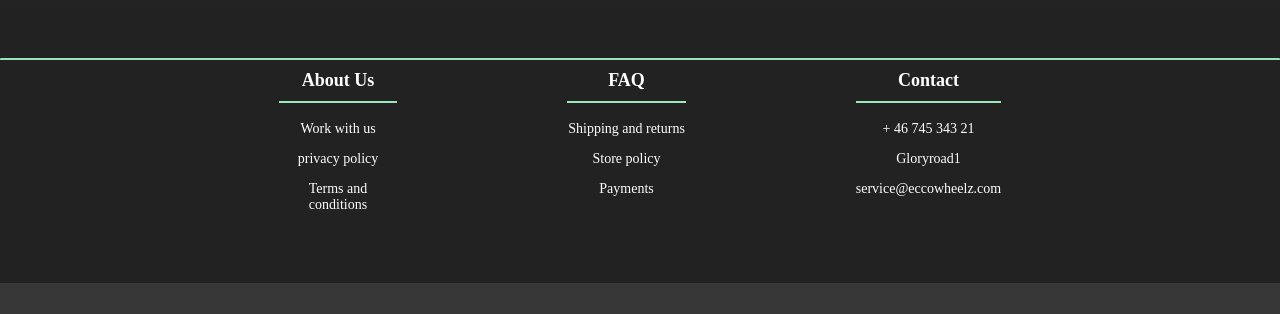
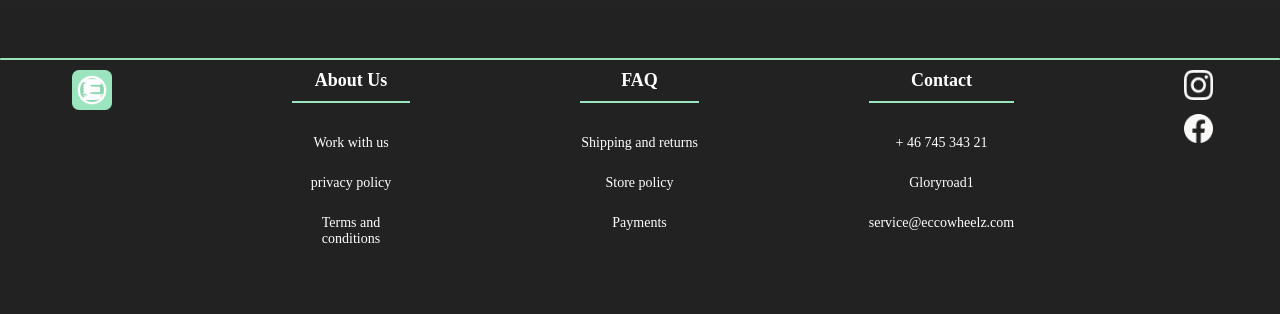
Before and after one commit to DiyanaR/EcoWheelz, a React (Create React App) app in the folder frontend/: page /#/ in a window 1280 px wide. Shown: the part 1002-1316 px from the top of the page. Before the commit the page ends 1285 px from the top, so only its background shows below. Built offline with nearby package versions, Linux system fonts and the light colour scheme; no server answers.

Commit message:
iconer i fottern

```diff
--- a/frontend/src/components/Checkout.tsx
+++ b/frontend/src/components/Checkout.tsx
@@ -71,8 +71,8 @@ const CheckoutPage = () => {
   };
 
   return (
+
     <div className="checkout-page">
-      {/* <h1 className="headline">Checkout </h1> */}
       <form className="form-border" onSubmit={handleSubmit}>
         <label className="label">
           Full Name:
--- a/frontend/src/components/Footer.tsx
+++ b/frontend/src/components/Footer.tsx
@@ -1,19 +1,25 @@
 import React from "react";
 import "../css/Footer.css";
-import { useState, useEffect, useRef } from "react";
+
 
 function Footer() {
   return (
     <>
       <div className="footer">
+
         <hr className="Productfooter-line" />
         <div className="footer-container">
+        <div className="desktop-icon">
+          <img src="/logo/Logo-desktop.png" alt="Desktop Icon" className="logo-image" />
+        </div>
           <div className="footer-column">
             <h3 className="footer-heading">About Us</h3>
             <p className="footer-link">Work with us</p>
             <p className="footer-link">privacy policy</p>
             <p className="footer-link">Terms and conditions</p>
+
           </div>
+
           <div className="footer-column">
             <h3 className="footer-heading">FAQ</h3>
             <p className="footer-link">Shipping and returns</p>
@@ -26,6 +32,20 @@ function Footer() {
             <p className="footer-link">Gloryroad1</p>
             <p className="footer-link">service@eccowheelz.com</p>
           </div>
+
+          <div className="icon-container">
+          <div className="instagramicon">
+          <img
+                className="footer-icons"
+                src="./icons/instagram.png"
+                alt="logo"
+              />
+            </div>
+            <div className="facebookicon">
+          <img className="footer-icons" src="./icons/fb.png" alt="logo" />
+          </div>
+          </div>
+
         </div>
       </div>
     </>
--- a/frontend/src/css/Footer.css
+++ b/frontend/src/css/Footer.css
@@ -226,6 +226,36 @@ label {
   left: 0;
 }
 
+.icon-container {
+  display: flex;
+  flex-direction: column;
+}
+
+.icon-container div {
+  margin-bottom: 10px;
+}
+
+.footer-column {
+  display: flex;
+  flex-direction: column;
+}
+
+.footer-heading-container {
+  display: flex;
+  align-items: center;
+}
+
+.logo-image {
+  margin-right: 10px;
+  width: 40px !important;
+  height: 40px !important;
+}
+
+.icon-container {
+  display: flex;
+  flex-direction: column;
+}
+
 /* ----------- */
 
 @media (max-width: 768px) {
@@ -256,4 +286,8 @@ label {
     width: 100%;
     margin-bottom: 20px;
   }
+
+  /* .icon-container {
+    display: none;
+  } */
 }
```
